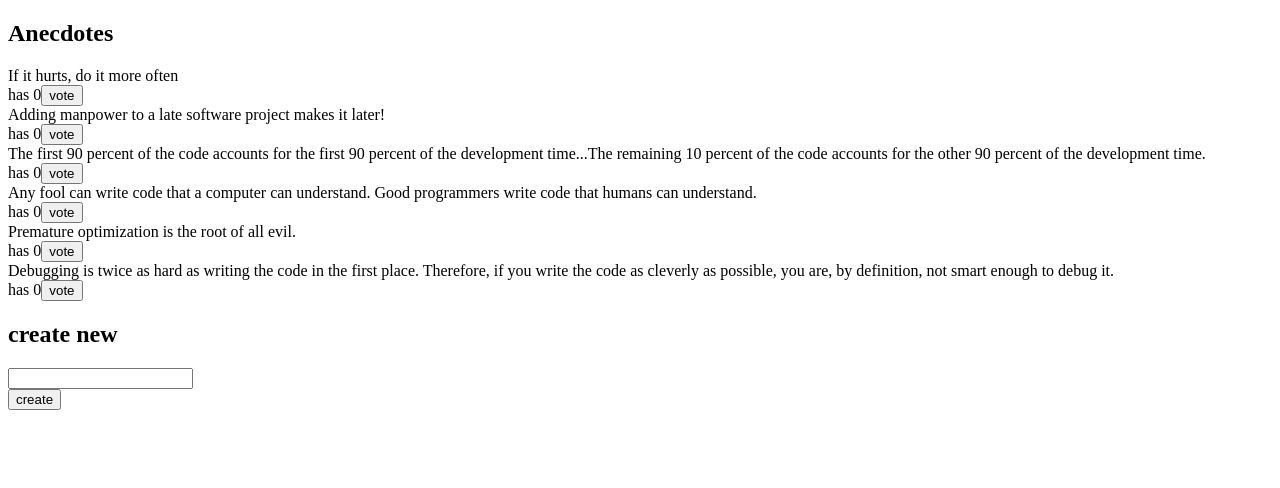
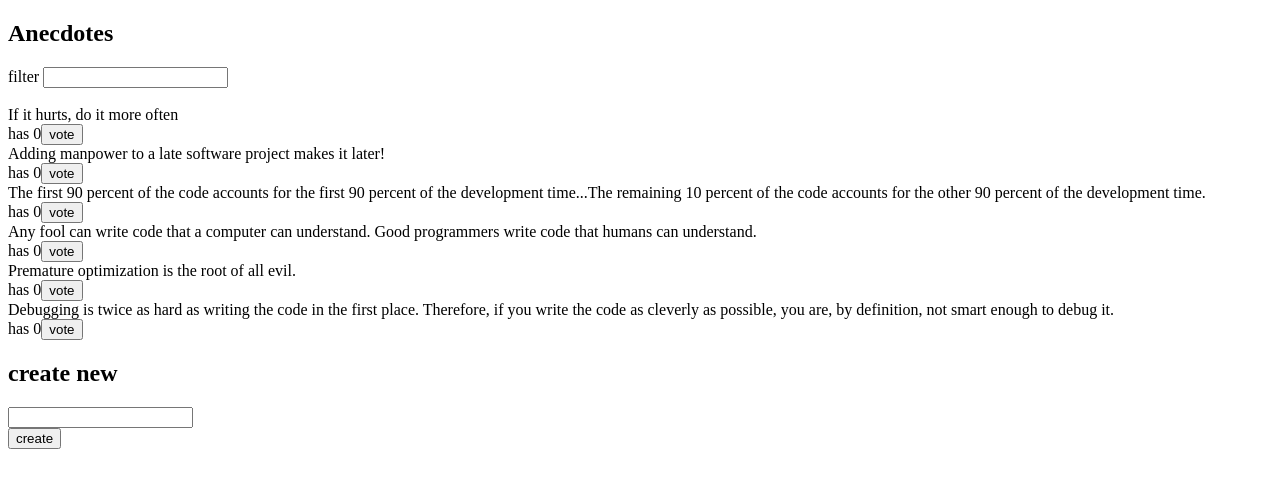
Before and after one commit to Jacob-Co/fullstackopen-part6-co, a React (Create React App) app in the folder redux-anecdotes/: page / in a window 1280 px wide. Shown: the top 488 px of the page. Built offline with nearby package versions, Linux system fonts and the light colour scheme.

Commit message:
Added a filter anecdote store, reducer and component

```diff
--- /dev/null
+++ b/redux-anecdotes/src/components/AnecdoteFilter.js
@@ -0,0 +1,11 @@
+import React from 'react';
+
+const AnecdoteFilter = () => {
+  return (
+    <div>
+      filter <input />
+    </div>
+  );
+};
+
+export default AnecdoteFilter;
--- a/redux-anecdotes/src/components/App.js
+++ b/redux-anecdotes/src/components/App.js
@@ -3,11 +3,14 @@ import React from 'react'
 import AnecdoteForm from './AnecdoteForm';
 import AnecdoteList from './AnecdoteList';
 import Notification from './Notification';
+import AnecdoteFilter from './AnecdoteFilter';
 
 const App = () => (
   <div>
     <Notification />
     <h2>Anecdotes</h2>
+    <AnecdoteFilter />
+    <br/>
     <AnecdoteList />
     <h2>create new</h2>
     <AnecdoteForm />
--- /dev/null
+++ b/redux-anecdotes/src/reducers/filterReducer.js
@@ -0,0 +1,5 @@
+const filterReducer = (state='', action) => {
+  return state;
+}
+
+export default filterReducer;
--- a/redux-anecdotes/src/store.js
+++ b/redux-anecdotes/src/store.js
@@ -3,10 +3,12 @@ import { composeWithDevTools } from 'redux-devtools-extension';
 
 import anecdoteReducer from './reducers/anecdoteReducer';
 import notificationReducer from './reducers/notificationReducer';
+import filterReducer from './reducers/filterReducer';
 
 const reducer = combineReducers({
   anecdotes: anecdoteReducer,
-  notification: notificationReducer
+  notification: notificationReducer,
+  filter: filterReducer
 });
 
 const store = createStore(reducer, composeWithDevTools())
```
